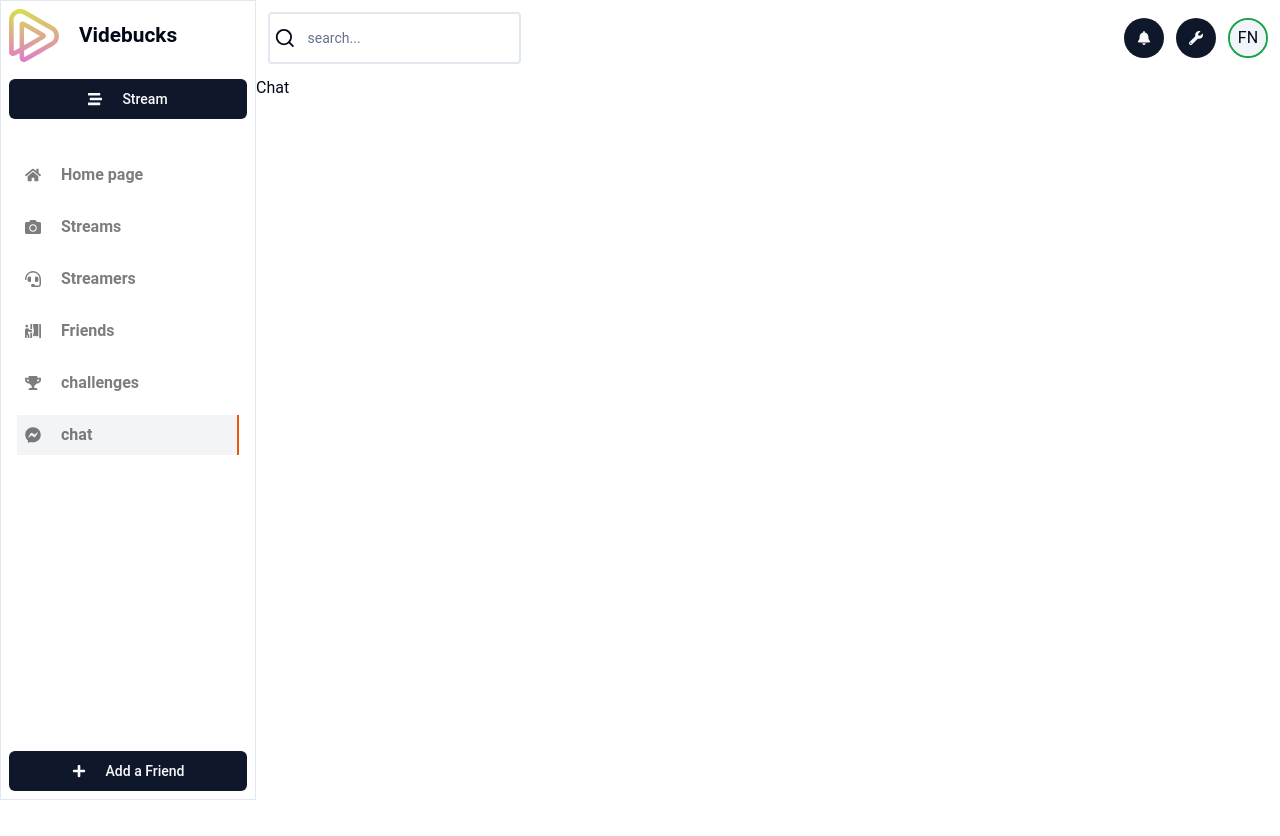
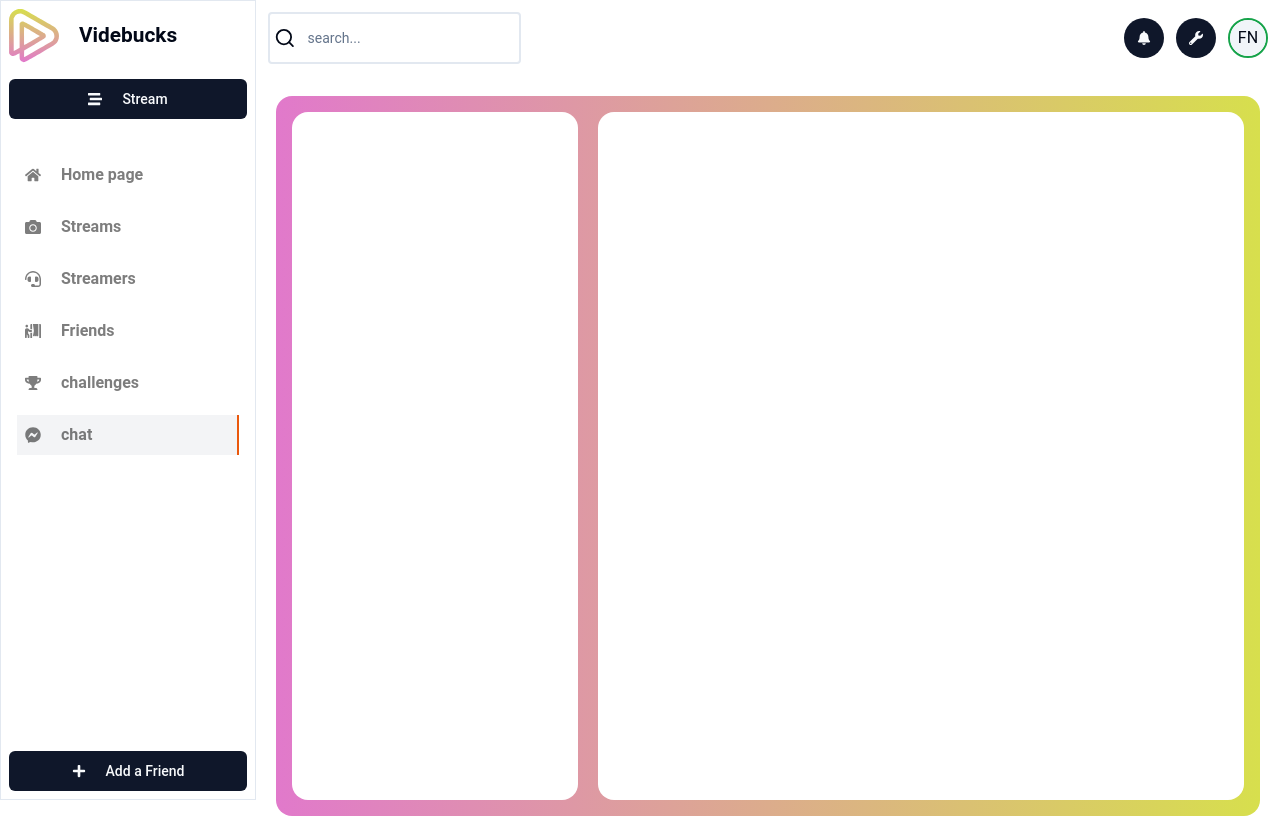
Before and after one commit to HenriTresor/live-stream-frontend, a Next.js app: page /chat in a window 1280 px wide. Before the commit the page ends 800 px from the top, so only its background shows below. Built offline with nearby package versions, Linux system fonts and the light colour scheme.

Commit message:
created chat layout

```diff
--- a/app/(home)/chat/page.tsx
+++ b/app/(home)/chat/page.tsx
@@ -1,10 +1,15 @@
+import ChatAside from '@/components/views/chat/ChatAside'
+import ChatBody from '@/components/views/chat/ChatBody'
 import React from 'react'
 
 type Props = {}
 
-function page({}: Props) {
+function page({ }: Props) {
   return (
-    <div>Chat</div>
+    <div className='bg-gradient h-[90dvh] gap-5 m-5 rounded-2xl flex justify-start items-start p-4'>
+      <ChatAside />
+      <ChatBody />
+    </div>
   )
 }
 
--- a/app/globals.css
+++ b/app/globals.css
@@ -79,3 +79,9 @@ html, body{
     @apply bg-background text-foreground;
   }
 }
+
+
+
+.bg-gradient{
+  background-image: linear-gradient(to left, #D7DF4D,#E179CB);
+}
--- /dev/null
+++ b/components/views/chat/ChatAside.tsx
@@ -0,0 +1,11 @@
+import React from 'react'
+
+type Props = {}
+
+function ChatAside({}: Props) {
+  return (
+      <div className=' w-[30%] bg-white h-full rounded-2xl'></div>
+  )
+}
+
+export default ChatAside
--- /dev/null
+++ b/components/views/chat/ChatBody.tsx
@@ -0,0 +1,11 @@
+import React from 'react'
+
+type Props = {}
+
+function ChatBody({ }: Props) {
+    return (
+        <div className='w-1/2 bg-white h-full rounded-2xl flex-grow'></div>
+    )
+}
+
+export default ChatBody
```
